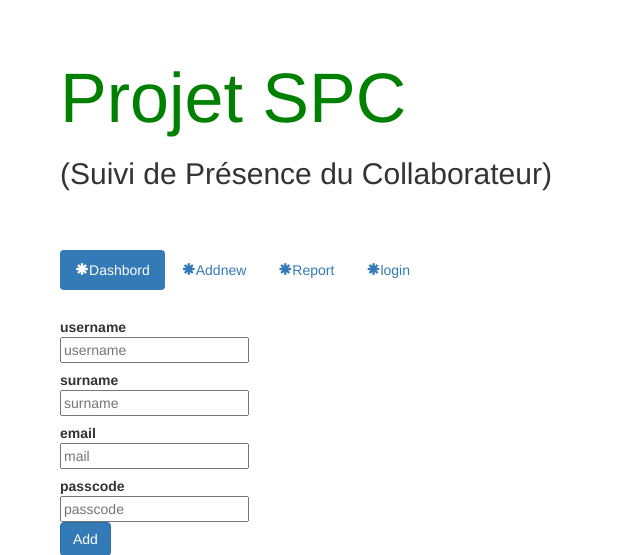
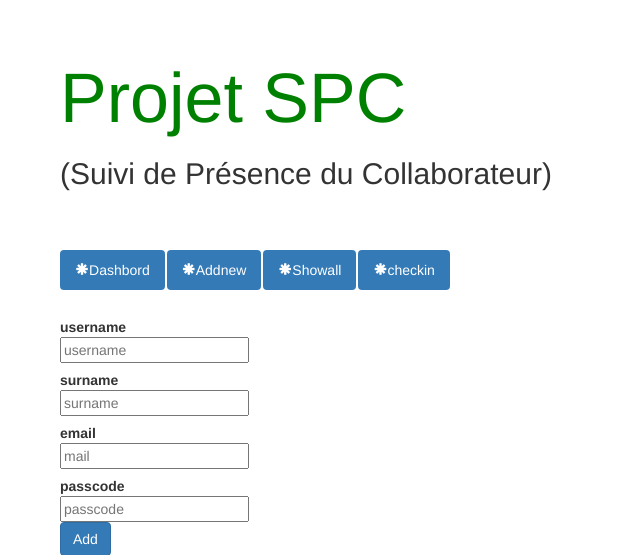
Before and after one commit to simplonco/ATS-SPC-B, a PHP site: page /php/addnew.php in a window 1280 px wide. Shown: the top 555 px of the page, without its empty margins (0-640 px from the left). Run offline with PHP 8.4, Linux system fonts and the light colour scheme; data that the repository does not hold is empty.

Commit message:
create index and fix the code in all files

```diff
--- a/php/addnew.php
+++ b/php/addnew.php
@@ -41,10 +41,10 @@
 <h2>(Suivi de Présence du Collaborateur)</h2>
 </div>
 <ul class="nav nav-pills">
-  <li role="presentation" class="active"><a href="dashbord.php"><span class="glyphicon glyphicon-asterisk"></span>Dashbord</a></li>
-  <li role="presentation"><a href="addnew.php"><span class="glyphicon glyphicon-asterisk"></span>Addnew</a></li>
-  <li role="presentation"><a href="showall.php"><span class="glyphicon glyphicon-asterisk"></span>Report</a></li>
-  <li role="presentation"><a href="login.php"><span class="glyphicon glyphicon-asterisk"></span>login</a></li>
+  <li role="presentation" class="active"><a href="php/dashbord.php"><span class="glyphicon glyphicon-asterisk"></span>Dashbord</a></li>
+  <li role="presentation"class="active"><a href="php/addnew.php"><span class="glyphicon glyphicon-asterisk"></span>Addnew</a></li>
+  <li role="presentation"class="active"><a href="php/showall.php"><span class="glyphicon glyphicon-asterisk"></span>Showall</a></li>
+  <li role="presentation"class="active"><a href="../index.php"><span class="glyphicon glyphicon-asterisk"></span>checkin</a></li>
 </ul>
 <form class="form-horizontal" action="" method="POST">
   <br/>
```
Also changed, not shown: index.php (renamed from php/login.php, +9 -6 lines), php/dashbord.php (+4 -4 lines), php/showall.php (+4 -4 lines), 1 other file.
